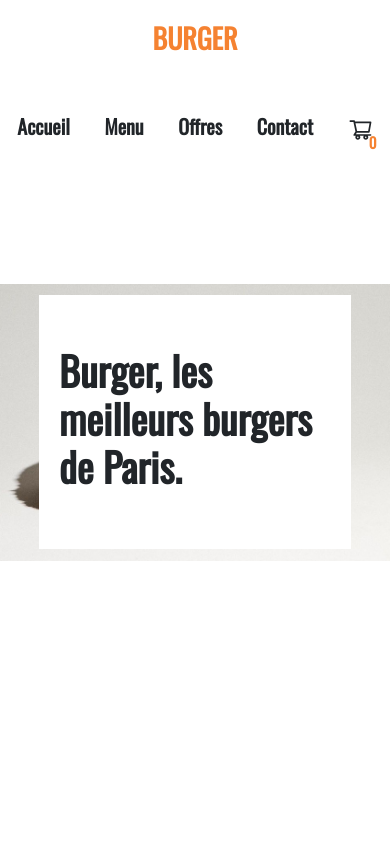
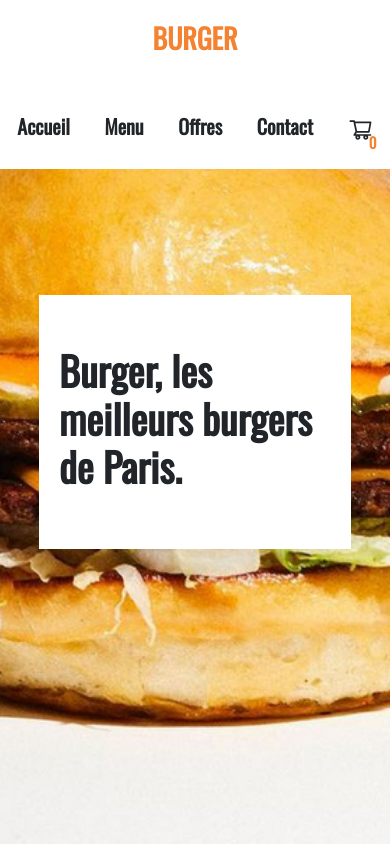
Before and after one commit to Rashaann/burger_fe, a Next.js app: page / in a window 390 px wide. Shown: the top 844 px of the page. Built offline with nearby package versions, Linux system fonts and the light colour scheme; a web font is replaced by a local one.

Commit message:
Seventh attempt to resolved background image issue (Home page)

```diff
--- a/styles/Home.module.css
+++ b/styles/Home.module.css
@@ -289,9 +289,8 @@
     background-image: url('../public/burger3.png');
     background-repeat: no-repeat;
     background-size: cover;
-    background-attachment: fixed;
+    background-attachment: scroll;
     background-position: center;
-    background-size: 100%;
     width: 100vw;
     height: 100vh;
   }
```
